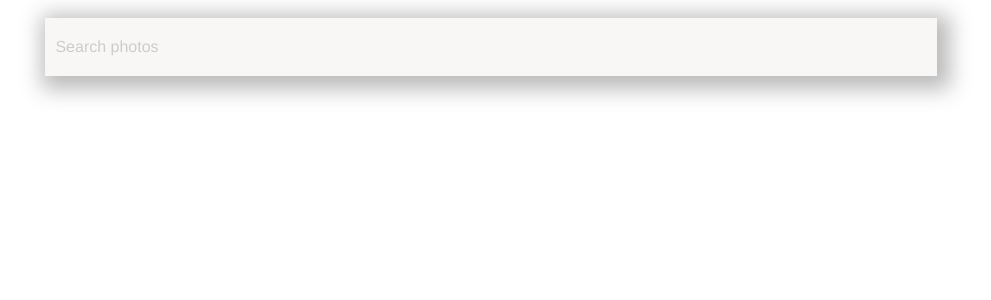
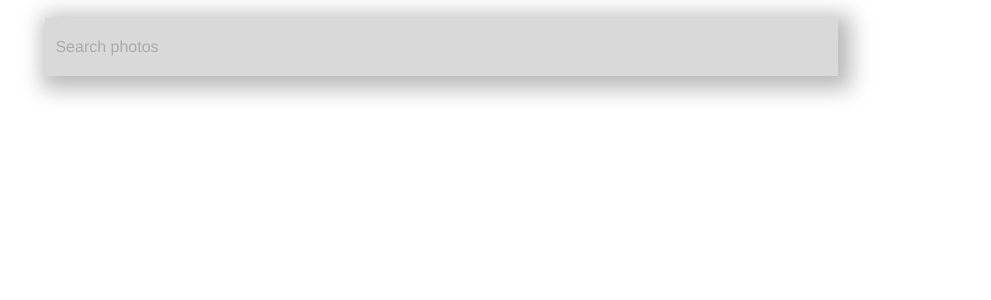
Before and after one commit to stamandf/flickr-app, a React (Create React App) app: page / in a window 1280 px wide. Shown: the top 300 px of the page, without its empty margins (99-1090 px from the left). Built offline with nearby package versions, Linux system fonts and the light colour scheme.

Commit message:
Add reset form. Add redo search. Add styling.

```diff
--- a/src/components/Photo.js
+++ b/src/components/Photo.js
@@ -21,9 +21,9 @@ export default class Photo extends React.Component {
         //     // <Photo />
         // ));
         return (
-            <div className="gallery__item">
-                <img src={`https://farm${this.state.farm}.staticflickr.com/${this.state.server}/${this.state.id}_${this.state.secret}.jpg`} alt="Gallery image"/>
-            </div>
+            <figure className="gallery__item ">
+                <img src={`https://farm${this.state.farm}.staticflickr.com/${this.state.server}/${this.state.id}_${this.state.secret}.jpg`} alt={`Gallery item ${this.state.id}`}  />
+            </figure>
         );
     }
 
--- a/src/components/SearchForm.js
+++ b/src/components/SearchForm.js
@@ -1,16 +1,8 @@
 import React from 'react';
 import photo from '../utilities/getPhotos';
+import getKeyWords from '../utilities/buildSrchTerm';
 // import svgSprite from '../img/sprite.svg';
-// const photo = require('../utilities/getPhotos');
 
-let getKeyWords = (string) => {
-    console.log("getKeyWords!")
-    const words = string.split(" ");
-    console.log("words=", words);
-    const keywords = words.join('+');
-    console.log("keywords=", keywords);
-    return keywords;
-}
 let photosFound = [];
 // let photoUrl = '';
 
@@ -18,8 +10,7 @@ export default class SearchForm extends React.Component {
     constructor(props) {
         super(props)
         this.state = {
-            text: "",
-            photos: []
+            text: ""
         };
         this.handleChange = this.handleChange.bind(this);
         this.handleSubmit = this.handleSubmit.bind(this);
@@ -32,22 +23,27 @@ export default class SearchForm extends React.Component {
         let newKeywords = getKeyWords(this.state.text);
         console.log("KeyWords = ", newKeywords);
         // this.props.addKeyword(newKeywords);
-
+        this.setState({ text: ''});
+        this.text.blur();
+        //get photos with input keywords
         photo.fetchPhotos(newKeywords, (errorMessage, results) => {
             if(errorMessage) {
                 console.log(errorMessage);
             } else {
                 photosFound = results;
-                console.log('PhotosFound:',photosFound);
-                console.log('Results:',photosFound.total);
-                console.log('Results:',photosFound.photo);
+                console.log('PhotosFound:',photosFound); //TRACE
+                console.log('Results:',photosFound.total); //TRACE
+                console.log('Results:',photosFound.photo); //TRACE
                 // this.props.addPhotos(photosFound.photo);
                 this.props.addPhotos(newKeywords, photosFound.total, photosFound.photo); //return search results
+                //reset form
+                this.setState({ text: ''});
+                this.text.blur();
+
                 // Photo Source URLs:
                 // https://farm{farm-id}.staticflickr.com/{server-id}/{id}_{secret}.jpg
+            }
 
-
-            }
         });
 
 
@@ -61,6 +57,11 @@ export default class SearchForm extends React.Component {
                 <form className="search" onSubmit={this.handleSubmit}>
                     <input className="search__input"
                         type='text'
+                        id='text'
+                        name='text'
+                        ref={input => {
+                            this.text = input;
+                        }}
                         placeholder='Search photos'
                         value={this.state.text}
                         onChange={this.handleChange}
--- a/src/components/Wall.js
+++ b/src/components/Wall.js
@@ -7,6 +7,7 @@ export default class Wall extends React.Component {
         super(props);
         this.state = {
             keywords: '',
+            total: 0,
             listPhotos: []
         }
 
@@ -31,6 +32,7 @@ export default class Wall extends React.Component {
             //format each item into url in about format
             // https://farm{farm-id}.staticflickr.com/{server-id}/{id}_{secret}.jpg
             <Photo
+                key={item.id}
                 farm={item.farm}
                 server={item.server}
                 id={item.id}
@@ -46,9 +48,6 @@ export default class Wall extends React.Component {
                 <div className="gallery">
                 {photoList}
 
-                <br/>
-
-
                 </div>
 
 
--- a/src/styles/components/_search.scss
+++ b/src/styles/components/_search.scss
@@ -13,22 +13,26 @@
         font-size: inherit;
         color: $color-grey-light-1;
         border: none;
-        background-color: $color-grey-light-1;
+        background-color: $color-grey-light-4;
+        // background-color: $color-grey-light-1;
         // box-shadow: 5px 2px 10px 5px rgba(#000000, .6);
         box-shadow: .5rem .5rem 2rem .8rem rgba($color-grey-dark, .8);
         padding: 2rem 1rem;
-        width: 90%;
-        transition: all .5s;
+        width: 80%;
+        transition: all .4s;
 
         &:focus {
             outline: none;
             width: 100%;
+            color: $color-grey-light-2;
             // background-color: $color-grey-light-3;
-            background-color: #d9d9d9;
+            background-color: $color-grey-light-1;
+
         }
+
         &::-webkit-input-placeholder {
             font-weight: 100;
-            color: $color-grey-light-3;
+            color: $color-grey-light-2;
         }
     }
     // &__icon {
--- /dev/null
+++ b/src/utilities/buildSrchTerm.js
@@ -0,0 +1,8 @@
+export default (string) => {
+    console.log("getKeyWords!")
+    const words = string.split(" ");
+    console.log("words=", words);
+    const keywords = words.join('+');
+    console.log("keywords=", keywords);
+    return keywords;
+}
```
Also changed, not shown: src/styles/components/_gallery.scss (+8 -3 lines), 1 other file (tests, documents, lock files or other folders).
